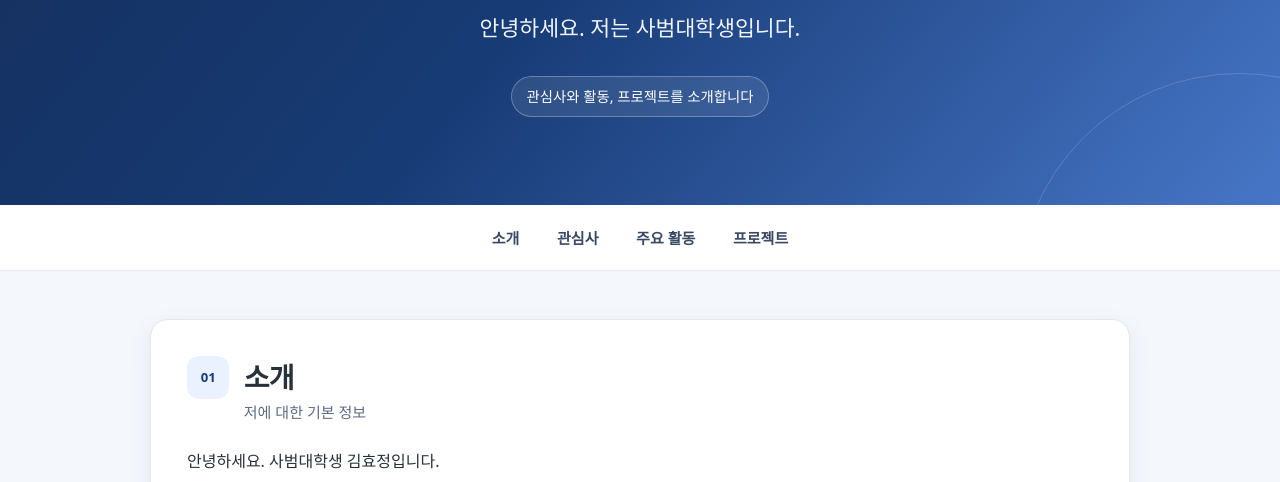
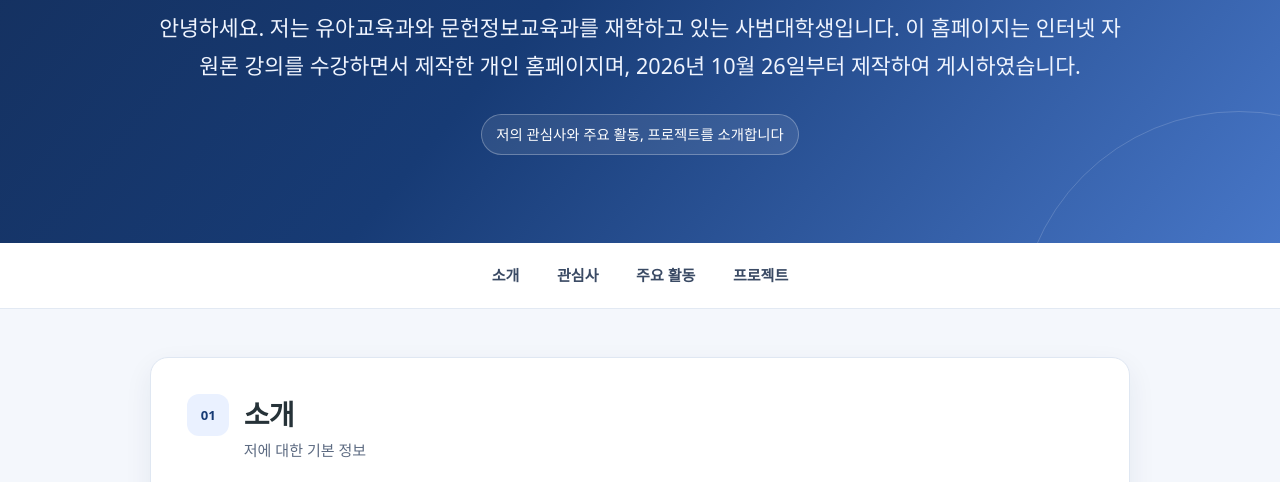
Before and after one commit to dam190911/my-webpage, a plain HTML site: page index.html in a window 1280 px wide. Shown: the part 254-736 px from the top of the page. Drawn offline with Linux system fonts and the light colour scheme.

Commit message:
Update index.html

```diff
--- a/index.html
+++ b/index.html
@@ -289,8 +289,8 @@
     <div class="page-container">
       <p class="eyebrow">MY PROFILE</p>
       <h1>김효정</h1>
-      <p class="intro-line">안녕하세요. 저는 사범대학생입니다.</p>
-      <span class="hero-note">관심사와 활동, 프로젝트를 소개합니다</span>
+      <p class="intro-line">안녕하세요. 저는 유아교육과와 문헌정보교육과를 재학하고 있는 사범대학생입니다. 이 홈페이지는 인터넷 자원론 강의를 수강하면서 제작한 개인 홈페이지며, 2026년 10월 26일부터 제작하여 게시하였습니다.</p>
+      <span class="hero-note">저의 관심사와 주요 활동, 프로젝트를 소개합니다</span>
     </div>
   </header>
 
```
